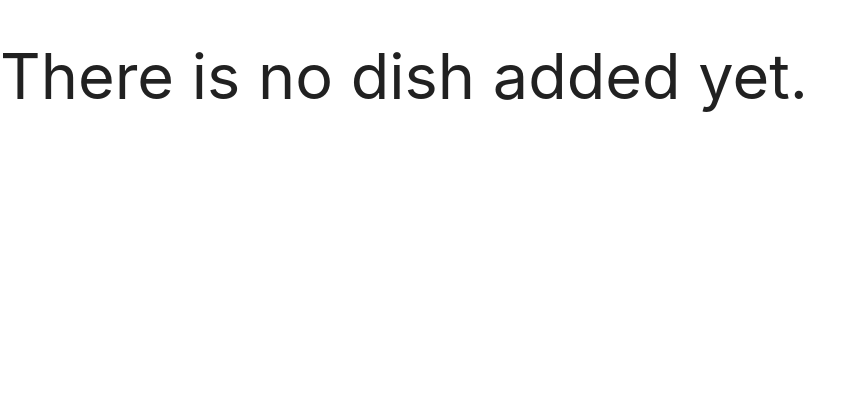
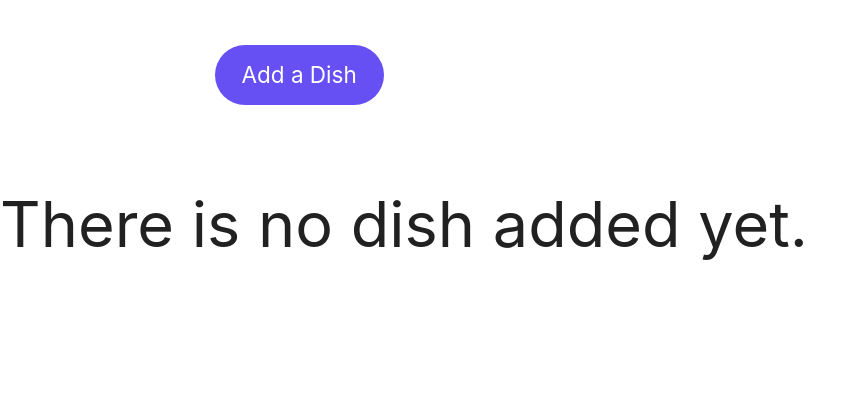
Before and after one commit to andrewsegovia00/CuisineQuest, a Django app: page /dishes/ in a window 1280 px wide. Shown: the part 64-484 px from the top of the page, without its empty margins (0-863 px from the left). Run offline with Django 4.2, Linux system fonts and the light colour scheme; the visitor is signed in with stand-in values (Sample User, id 1); data that the repository does not hold is empty.

Commit message:
Added Create Dish Btn to the my Dishes Page

```diff
--- a/main_app/templates/dishes/index.html
+++ b/main_app/templates/dishes/index.html
@@ -1,5 +1,16 @@
 {% extends 'base.html' %}
 {% block content %}
+<div class="container row center-align justify-center">
+    <div class="col s12 center-align justify-center">
+        <div class="col s12 center-align justify-center">
+            <a class="" href="{% url 'dishes_create' %}">
+                <button id="mainBtn" class="mainBtn valign-wrapper m3">Add a Dish</button>
+            </a>
+        </div>
+    </div>
+</div>
+
+<br />
 {% if dishes %}
 {% for dish in dishes %}
 <div class="container ">
```
